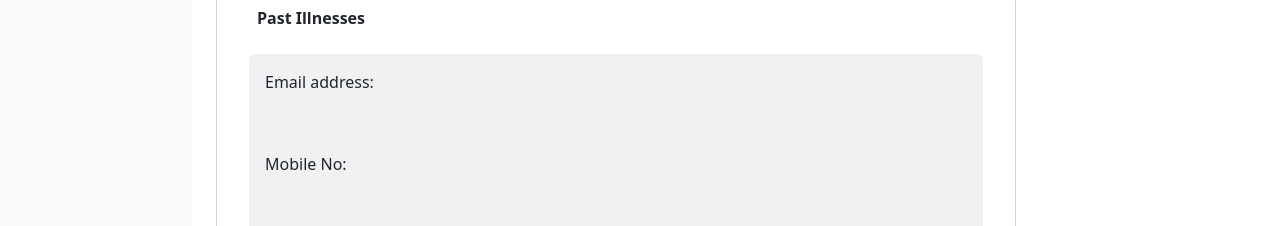
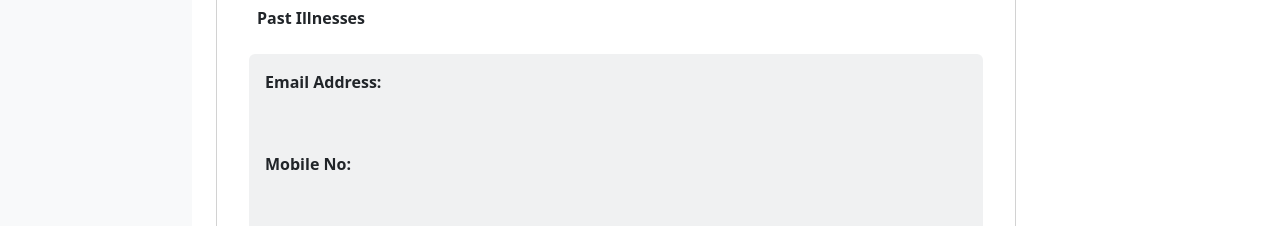
Before and after one commit to kenzonagari/SEIF10-Project3, a React (Vite) app in the folder apps/client/: page /home in a window 1280 px wide. Shown: the part 403-629 px from the top of the page. Built offline with nearby package versions, Linux system fonts and the light colour scheme; no server answers.

Commit message:
updated css on userProfile.jsx

```diff
--- a/apps/client/src/pages/users/UserProfile.jsx
+++ b/apps/client/src/pages/users/UserProfile.jsx
@@ -83,11 +83,11 @@ export default function UserProfile ({userProfileInfo}) {
                 <div className="bg-secondary p-3 rounded-2" style={{"--bs-bg-opacity": .1}}>
                     <Form onSubmit={handleSubmit}>
                         <div className="mb-3">
-                            <Form.Label htmlFor="email" className="mb-1">Email address:</Form.Label>
+                            <Form.Label htmlFor="email" className="mb-1"><b>Email Address:</b></Form.Label>
                             <Form.Control type="email" className={`form-control ${!submit ? "" : "form-control-plaintext"}`} id="email" name="email" defaultValue={defaultData.email ? defaultData.email : userProfileInfo?.loginInfo?.email} required={true}/>
                         </div>
                         <div className="mb-3">
-                            <Form.Label htmlFor="mobile" className="mb-1">Mobile No:</Form.Label>
+                            <Form.Label htmlFor="mobile" className="mb-1"><b>Mobile No:</b></Form.Label>
                             <Form.Control type="text" className={`form-control ${!submit ? "" : "form-control-plaintext"}`} id="mobile" name="mobile" defaultValue={defaultData.mobile ? defaultData.mobile : userProfileInfo?.mobile} required={true}/>
                         </div>
                         <div className="mb-3 d-flex flex-wrap justify-content-start">
```
